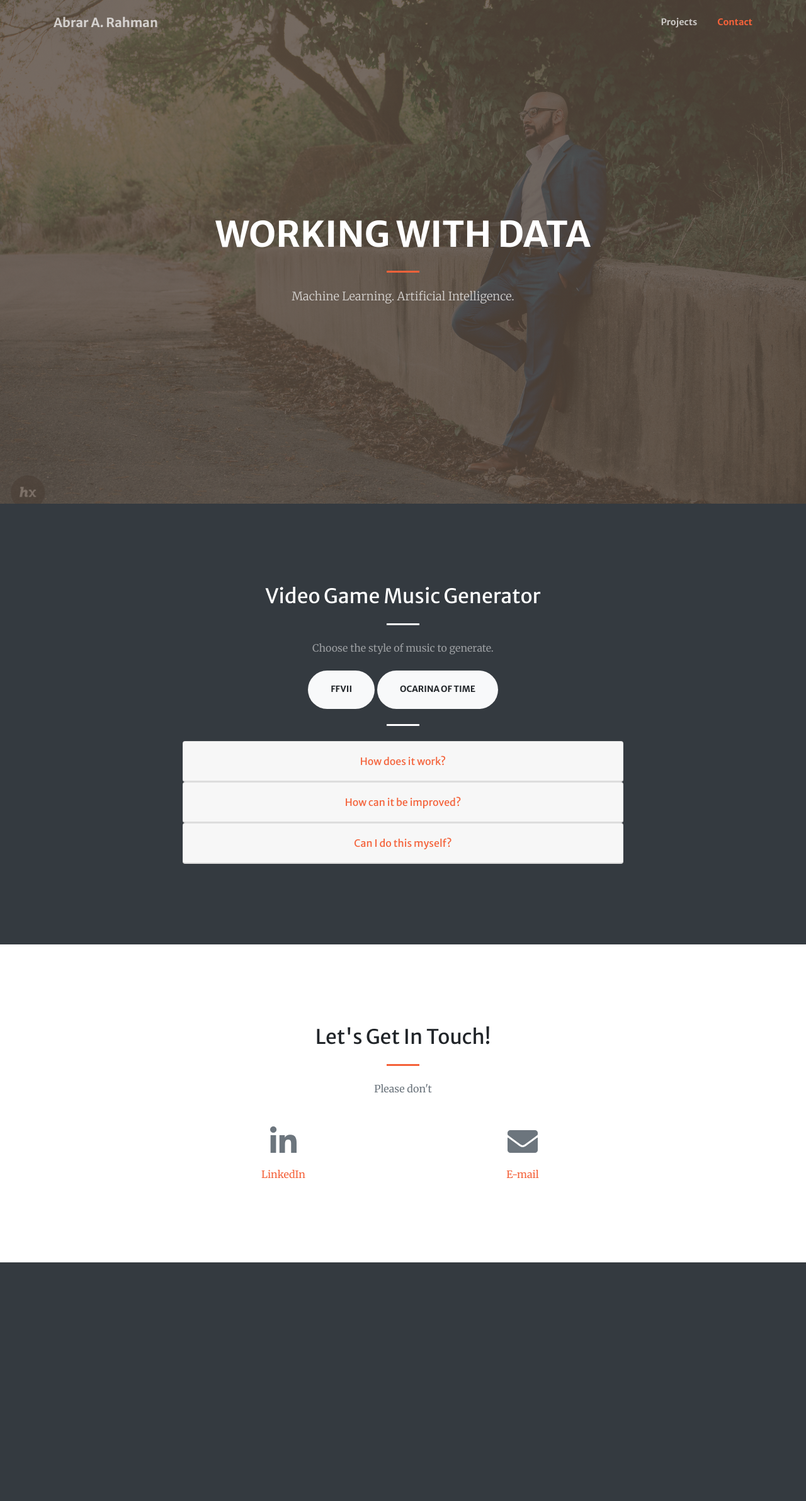
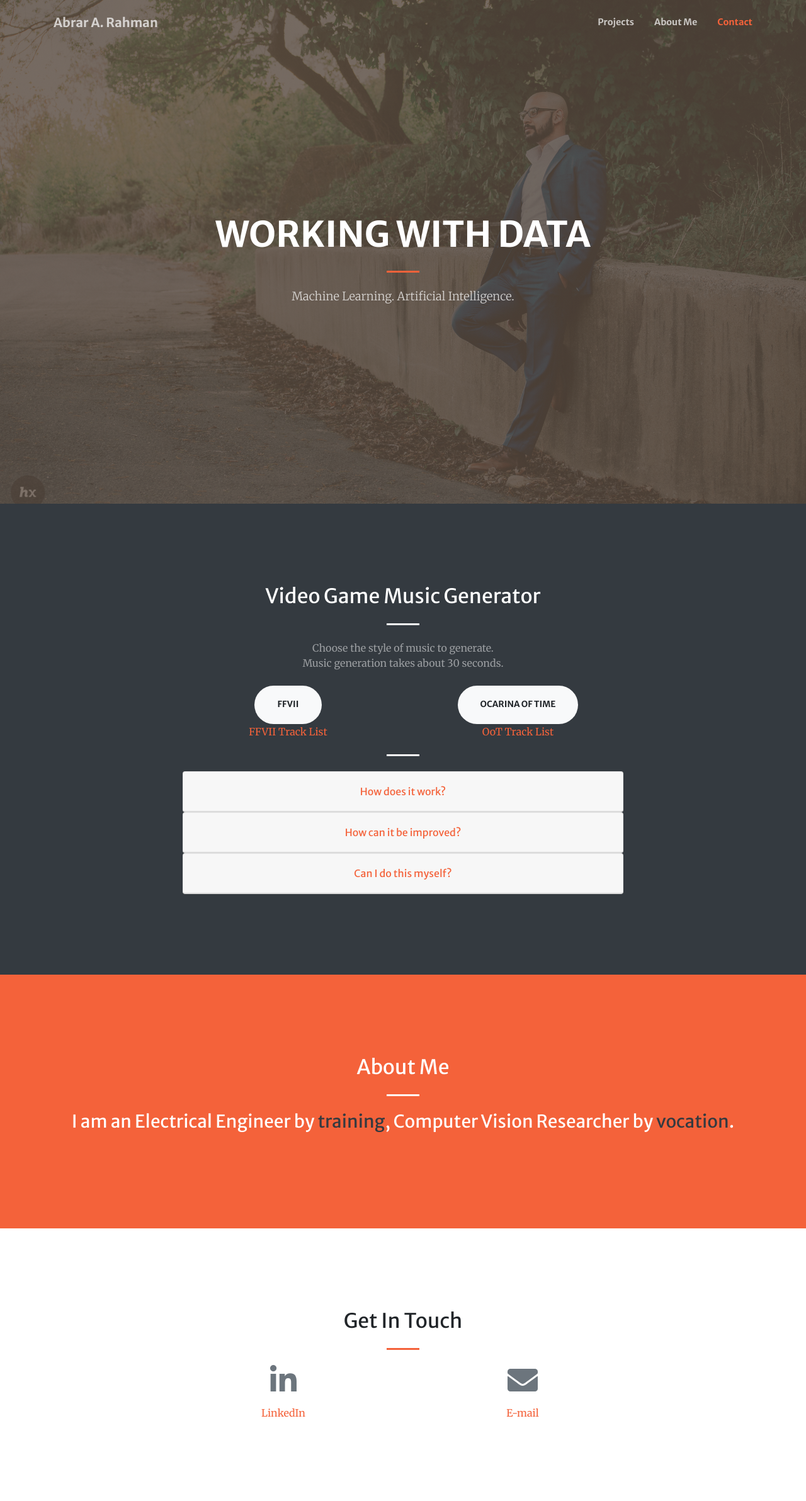
Before and after one commit to a-rahman/a-rahman.github.io, a Flask app: page / in a window 1280 px wide. Shown: the whole page at 63% size. Before the commit the page ends 2005 px from the top, so only its background shows below. Run offline with Flask 2, Linux system fonts and the light colour scheme; some libraries are stand-ins or nearby versions.

Commit message:
Add track list and about me section

```diff
--- a/templates/index.html
+++ b/templates/index.html
@@ -43,10 +43,10 @@
           <li class="nav-item">
             <a class="nav-link js-scroll-trigger" href="#projects">Projects</a>
           </li>
+          <li class="nav-item">
+            <a class="nav-link js-scroll-trigger" href="#aboutMe">About Me</a>
+          </li>
           <!--
-          <li class="nav-item">
-            <a class="nav-link js-scroll-trigger" href="#services">Services</a>
-          </li>
           <li class="nav-item">
             <a class="nav-link js-scroll-trigger" href="#portfolio">Portfolio</a>
           </li>
@@ -82,10 +82,104 @@
         <div class="col-lg-8 text-center">
           <h2 class="text-white mt-0">Video Game Music Generator</h2>
           <hr class="divider light my-4">
-          <p class="text-white-50 mb-4">Choose the style of music to generate.</p>
+          <p class="text-white-50 mb-4">Choose the style of music to generate. <br>Music generation takes about 30 seconds. </p>
           <!--<a class="btn btn-light btn-xl js-scroll-trigger" href="ffx.mid">FFX</a>-->
-          <a class="btn btn-light btn-xl js-scroll-trigger" href="ffvii.mid">FFVII</a>
-          <a class="btn btn-light btn-xl js-scroll-trigger" href="ocarina.mid">Ocarina of Time</a>
+          <div class="container">
+              <div class="row">
+                <div class="col-sm">
+                    <a class="btn btn-light btn-xl js-scroll-trigger" href="ffvii.mid">FFVII</a><br>
+                    <a data-toggle="collapse" data-parent="#details" href="#ff7list">FFVII Track List</a>
+                    <div id="ff7list" class="panel-collapse collapse">
+                        <div class="panel-body">
+                          <a href="http://www.finalfantasymusicscores.com/FFMS/PIANO.html">Midi Source</a>
+                          <font color="white"><ul class="text-left">
+                            <li>FF7AC-AerisTheme.mid</li>
+                            <li>FF7AC-Sign.mid</li>
+                            <li>FF7AC-ThoseWhoFight.mid</li>
+                            <li>FF7AC-TifasTheme.mid</li>
+                            <li>FF7-AerisTheme.mid</li>
+                            <li>FF7-AnxiousHeart.mid</li>
+                            <li>FF7-BarretsTheme.mid</li>
+                            <li>FF7-BattleTheme2Pianos.mid</li>
+                            <li>FF7-ChasingBlackCapedMan.mid</li>
+                            <li>FF7-Debut.mid</li>
+                            <li>FF7-HoldingThoughtsInMyHeart.mid</li>
+                            <li>FF7-InterruptedByFireworks.mid</li>
+                            <li>FF7-JenovaReunion2Pianos.mid</li>
+                            <li>FF7-OtherSideOfTheMountain.mid</li>
+                            <li>FF7-RedXIII.mid</li>
+                            <li>FF7-SephirothsTheme.mid</li>
+                            <li>FF7-TifaRemembers.mid</li>
+                            <li>FF7-VincentsTheme.mid</li>
+                            <li>FF7-WorldThemePC.mid</li>
+                          </ul></font>
+                        </div>
+                    </div>
+                </div>
+                <div class="col-sm">
+                  <a class="btn btn-light btn-xl js-scroll-trigger" href="ocarina.mid">Ocarina of Time</a><br>
+                  <a data-toggle="collapse" data-parent="#details" href="#ootlist">OoT Track List</a>
+                    <div id="ootlist" class="panel-collapse collapse">
+                      <div class="panel-body">
+                        <a href="magnet:?xt=urn:btih:11253408857317ef58dbf6a29abc54198237d910&dn=Video+Game+Piano+Sheet+Music+and+Midi&tr=udp%3A%2F%2Ftracker.leechers-paradise.org%3A6969&tr=udp%3A%2F%2Ftracker.openbittorrent.com%3A80&tr=udp%3A%2F%2Fopen.demonii.com%3A1337&tr=udp%3A%2F%2Ftracker.coppersurfer.tk%3A6969&tr=udp%3A%2F%2Fexodus.desync.com%3A6969">Midi Source (Magnet link)</a>
+                        <font color="white"><ul class="text-left">
+                          <li>Achievement!.mid</li>
+                          <li>BoleroofFire.mid</li>
+                          <li>BossBattle.mid</li>
+                          <li>EndingTheme.mid</li>
+                          <li>EscapeFromGanonsCastle.mid</li>
+                          <li>EscapeFromLonLonRanch.mid</li>
+                          <li>FairyFlying.mid</li>
+                          <li>FinalBattleAgainstGanon.mid</li>
+                          <li>ForestTemple.mid</li>
+                          <li>GameOver.mid</li>
+                          <li>GanondorfBattle.mid</li>
+                          <li>GanonsTower.mid</li>
+                          <li>GerudoValley.mid</li>
+                          <li>GoronCity.mid</li>
+                          <li>GreatFairyFountain.mid</li>
+                          <li>HorseRace.mid</li>
+                          <li>House.mid</li>
+                          <li>HyruleCastleCourtyard.mid</li>
+                          <li>HyruleField.mid</li>
+                          <li>IceCavern.mid</li>
+                          <li>JabuJabusBelly.mid</li>
+                          <li>KaeporaGaeborasTheme.mid</li>
+                          <li>KakarikoVillage.mid</li>
+                          <li>KokiriForest.mid</li>
+                          <li>Kotake&KoumesTheme.mid</li>
+                          <li>LakesideLaboratory.mid</li>
+                          <li>LonLonRanch.mid</li>
+                          <li>LostWoods.mid</li>
+                          <li>Market.mid</li>
+                          <li>MasterSword.mid</li>
+                          <li>MedalGetFanfare.mid</li>
+                          <li>MinuetofForest.mid</li>
+                          <li>NewOcarinaMelody.mid</li>
+                          <li>NocturneofShadow.mid</li>
+                          <li>OpenDoorofTime.mid</li>
+                          <li>OpenTreasureChest.mid</li>
+                          <li>PreludeofLight.mid</li>
+                          <li>RequiemofSpirit.mid</li>
+                          <li>Riddle_of_Doom.mid</li>
+                          <li>SerenadeofWater.mid</li>
+                          <li>SheiksTheme.mid</li>
+                          <li>ShootingGallery.mid</li>
+                          <li>Shop.mid</li>
+                          <li>SongofStorms.mid</li>
+                          <li>SongofTime.mid</li>
+                          <li>SpiritTemple.mid</li>
+                          <li>TempleofTime.mid</li>
+                          <li>TheGreatDekuTree.mid</li>
+                          <li>TitleScreen.mid</li>
+                          <li>ZeldasTheme.mid</li>
+                          <li>ZorasDomain.mid</li>
+                        </ul></font>
+                      </div>
+                    </div>
+                </div>
+              </div>
+            </div>
           <hr class="divider light my-4">
 
           <div class="container">
@@ -214,150 +308,24 @@
     </div>
   </section>
 
-  <!-- Services Section -->
-  <!--
-  <section class="page-section" id="services">
-    <div class="container">
-      <h2 class="text-center mt-0">Maybe the music choices here</h2>
-      <hr class="divider my-4">
-      <div class="row">
-        <div class="col-lg-3 col-md-6 text-center">
-          <div class="mt-5">
-            <i class="fas fa-4x fa-gem text-primary mb-4"></i>
-            <h3 class="h4 mb-2">Default model</h3>
-            <p class="text-muted mb-0">From the guy who I got the code from.</p>
-          </div>
-        </div>
-        <div class="col-lg-3 col-md-6 text-center">
-          <div class="mt-5">
-            <i class="fas fa-4x fa-laptop-code text-primary mb-4"></i>
-            <h3 class="h4 mb-2">Final Fantasy VII model</h3>
-            <p class="text-muted mb-0">Maybe a training song list underneath.</p>
-          </div>
-        </div>
-        <div class="col-lg-3 col-md-6 text-center">
-          <div class="mt-5">
-            <i class="fas fa-4x fa-globe text-primary mb-4"></i>
-            <h3 class="h4 mb-2">Ocarina of Time model</h3>
-            <p class="text-muted mb-0">Same thing here</p>
-          </div>
-        </div>
-        <div class="col-lg-3 col-md-6 text-center">
-          <div class="mt-5">
-            <i class="fas fa-4x fa-heart text-primary mb-4"></i>
-            <h3 class="h4 mb-2">Placeholder for maybe another model</h3>
-            <p class="text-muted mb-0">Or should that come down below?</p>
-          </div>
-        </div>
-      </div>
+  <!-- About Me Section -->
+  <section class="page-section bg-primary text-white" id=aboutMe>
+    <div class="container text-center">
+      <h2 class="mt-0">About Me</h2>
+      <hr class="divider light my-4">
+      <h3 class="mb-4">I am an Electrical Engineer by <a class="text-dark" href="www.cooper.edu">training</a>, Computer Vision Researcher by <a class="text-dark" href="https://www.sri.com/research-development/computer-vision">vocation</a>.</h3>
     </div>
   </section>
-  -->
-  <!-- Portfolio Section -->
-  <!--
-  <section id="portfolio">
-    <div class="container-fluid p-0">
-      <div class="row no-gutters">
-        <div class="col-lg-4 col-sm-6">
-          <a class="portfolio-box" href="{{ url_for('static', filename='img/portfolio/fullsize/1.jpg') }}">
-            <img class="img-fluid" src="{{ url_for('static', filename='img/portfolio/thumbnails/1.jpg') }}" alt="">
-            <div class="portfolio-box-caption">
-              <div class="project-category text-white-50">
-                Category
-              </div>
-              <div class="project-name">
-                Project Name
-              </div>
-            </div>
-          </a>
-        </div>
-        <div class="col-lg-4 col-sm-6">
-          <a class="portfolio-box" href="{{ url_for('static', filename='img/portfolio/fullsize/2.jpg') }}">
-            <img class="img-fluid" src="{{ url_for('static', filename='img/portfolio/thumbnails/2.jpg') }}" alt="">
-            <div class="portfolio-box-caption">
-              <div class="project-category text-white-50">
-                Category
-              </div>
-              <div class="project-name">
-                Project Name
-              </div>
-            </div>
-          </a>
-        </div>
-        <div class="col-lg-4 col-sm-6">
-          <a class="portfolio-box" href="{{ url_for('static', filename='img/portfolio/fullsize/3.jpg') }}">
-            <img class="img-fluid" src="{{ url_for('static', filename='img/portfolio/thumbnails/3.jpg') }}" alt="">
-            <div class="portfolio-box-caption">
-              <div class="project-category text-white-50">
-                Category
-              </div>
-              <div class="project-name">
-                Project Name
-              </div>
-            </div>
-          </a>
-        </div>
-        <div class="col-lg-4 col-sm-6">
-          <a class="portfolio-box" href="{{ url_for('static', filename='img/portfolio/fullsize/4.jpg') }}">
-            <img class="img-fluid" src="{{ url_for('static', filename='img/portfolio/thumbnails/4.jpg') }}" alt="">
-            <div class="portfolio-box-caption">
-              <div class="project-category text-white-50">
-                Category
-              </div>
-              <div class="project-name">
-                Project Name
-              </div>
-            </div>
-          </a>
-        </div>
-        <div class="col-lg-4 col-sm-6">
-          <a class="portfolio-box" href="{{ url_for('static', filename='img/portfolio/fullsize/5.jpg') }}">
-            <img class="img-fluid" src="{{ url_for('static', filename='img/portfolio/thumbnails/5.jpg') }}" alt="">
-            <div class="portfolio-box-caption">
-              <div class="project-category text-white-50">
-                Category
-              </div>
-              <div class="project-name">
-                Project Name
-              </div>
-            </div>
-          </a>
-        </div>
-        <div class="col-lg-4 col-sm-6">
-          <a class="portfolio-box" href="{{ url_for('static', filename='img/portfolio/fullsize/6.jpg') }}">
-            <img class="img-fluid" src="{{ url_for('static', filename='img/portfolio/thumbnails/6.jpg') }}" alt="">
-            <div class="portfolio-box-caption p-3">
-              <div class="project-category text-white-50">
-                Category
-              </div>
-              <div class="project-name">
-                Project Name
-              </div>
-            </div>
-          </a>
-        </div>
-      </div>
-    </div>
-  </section>
-  -->
-  <!-- Call to Action Section -->
-  <!--
-  <section class="page-section bg-primary text-white">
-    <div class="container text-center">
-      <h2 class="mb-4">I don't know what happens here.</h2>
-      <a class="btn btn-light btn-xl" href="https://startbootstrap.com/themes/creative/">Download Now!</a>
-    </div>
-  </section>
-  -->
+
 
   <!-- Contact Section -->
-  <section class="page-section" id="contact">
+  <section class="page-section" id="contact" >
     <div class="container">
       <div class="row justify-content-center">
         <div class="col-lg-8 text-center">
-          <h2 class="mt-0">Let's Get In Touch!</h2>
+          <h2 class="mt-0">Get In Touch</h2>
           <hr class="divider my-4">
-          <p class="text-muted mb-5">Please don't</p>
+          <!--<p class="text-muted mb-5">Please don't</p>-->
         </div>
       </div>
       <div class="row">
```
